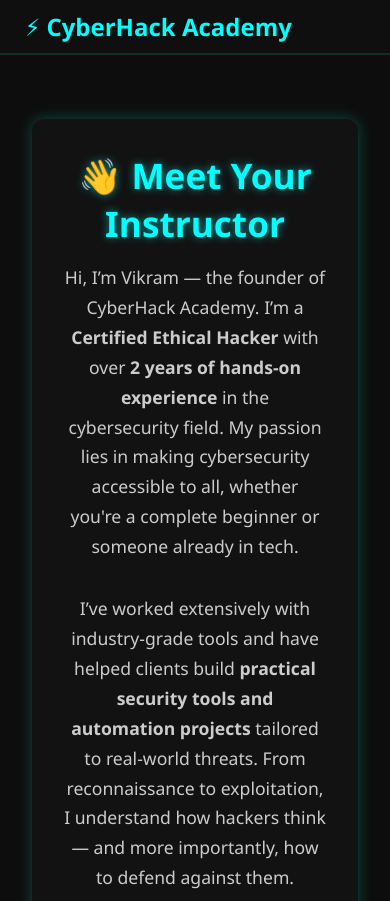
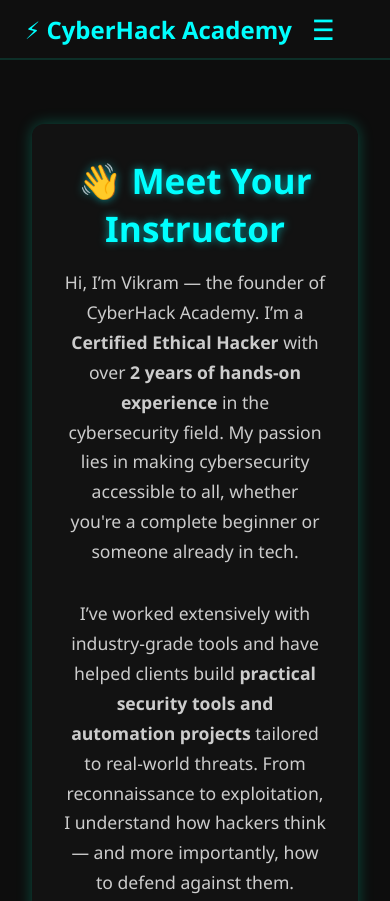
Before and after one commit to vikramkrbarnwal444/cyberhackacademy, a plain HTML site: page about.html in a window 390 px wide. Shown: the top 901 px of the page. Drawn offline with Linux system fonts and the light colour scheme.

Commit message:
Update about.html

```diff
--- a/about.html
+++ b/about.html
@@ -10,8 +10,11 @@
 
   <header>
   <nav>
+    <div class="logo-and-menu">
       <h1>⚡ CyberHack Academy</h1>
-      <ul>
+      <div class="menu-toggle" onclick="toggleMenu()">&#9776;</div>
+    </div>
+    <ul id="nav-links">
       <li><a href="index.html">Home</a></li>
       <li><a href="about.html">About</a></li>
       <li><a href="blog.html">Blog</a></li>
@@ -46,5 +49,13 @@
     <p>&copy; 2025 CyberHack Academy. All rights reserved.</p>
   </footer>
 
+         <!-- This javascript is use for mobile responsive for header three line, when user click on the three line then it will show home, about and blog section. -->
+
+  <script>
+  function toggleMenu() {
+    const navLinks = document.getElementById('nav-links');
+    navLinks.classList.toggle('show');
+  }
+</script>
 </body>
 </html>
```
Lines whose indentation alone changed are shown as unchanged.
